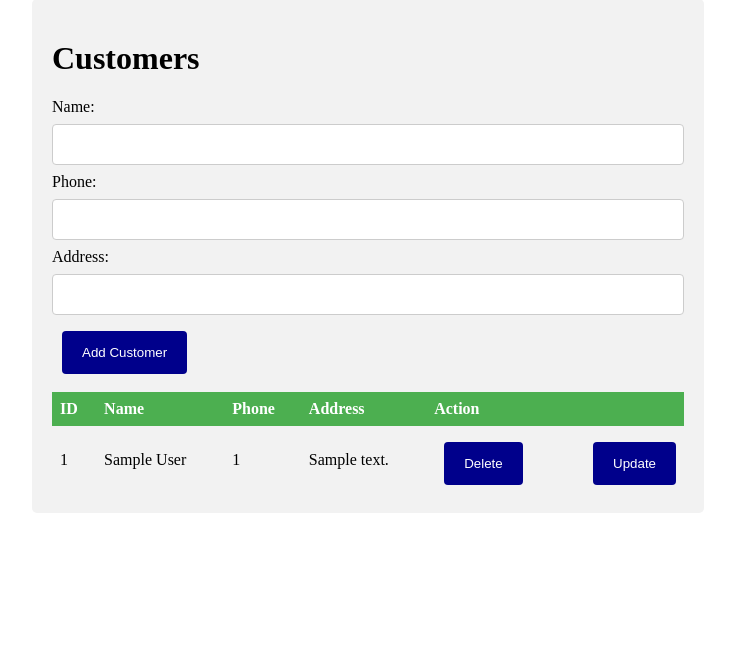
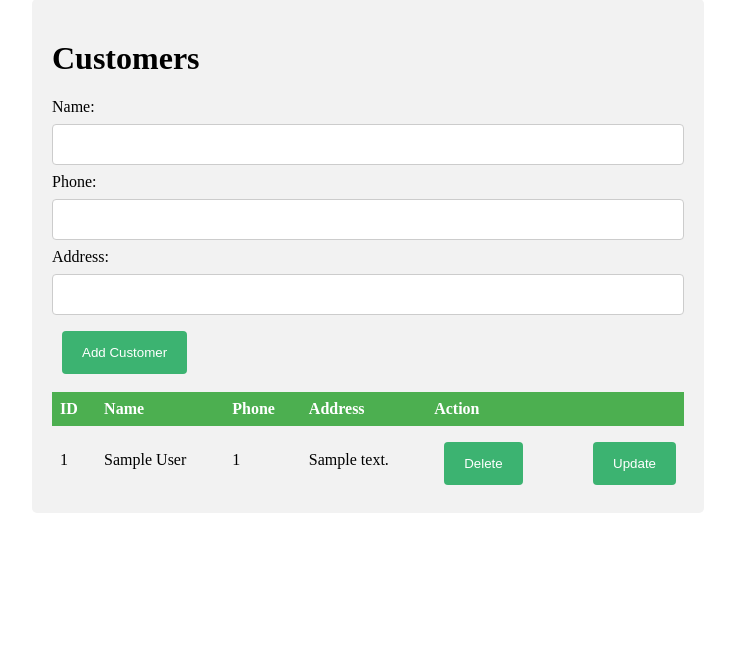
Before and after one commit to mohamedelhalfawyy/crocosoft_task, a Flask app: page / in a window 1280 px wide. Shown: the part 152-816 px from the top of the page, without its empty margins (272-1007 px from the left). Run offline with Flask 2, Linux system fonts and the light colour scheme; tables that the repository leaves empty hold one stand-in row (values such as "Sample post").

Commit message:
Update some ui

```diff
--- a/templates/home.html
+++ b/templates/home.html
@@ -45,7 +45,7 @@
         }
 
         button[type=submit] {
-            background-color: darkblue;
+            background-color: mediumseagreen;
             color: white;
             padding: 14px 20px;
             margin: 8px 0 0 10px;
@@ -55,7 +55,7 @@
         }
 
         button[type=submit]:hover {
-            background-color: #45a049;
+            background-color: darkgreen;
         }
 
         .container {
@@ -103,11 +103,11 @@
                 <td>{{ user[3] }}</td>
                 <td>
                     <div class="btn-group">
-                        <form method="post" action="/delete_customer">
+                        <form method="post" action="/delete_customer" class="delete-button">
                             <input type="hidden" name="customer_id" value="{{ user[0] }}">
                             <button type="submit">Delete</button>
                         </form>
-                        <form method="get" action="/update">
+                        <form method="get" action="/update" class="update-button">
                             <input type="hidden" name="customer_id" value="{{ user[0] }}">
                             <button type="submit">Update</button>
                         </form>
```
